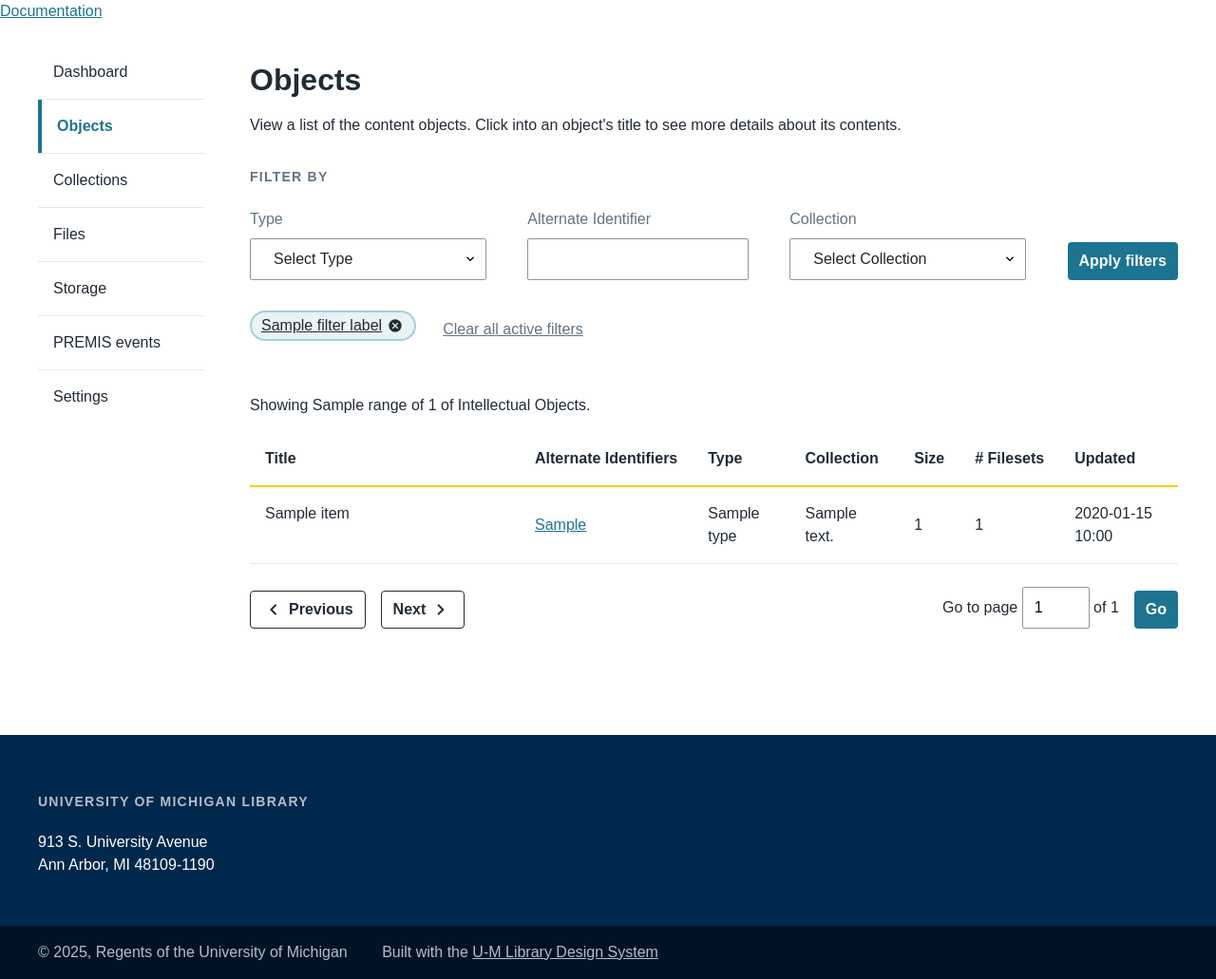
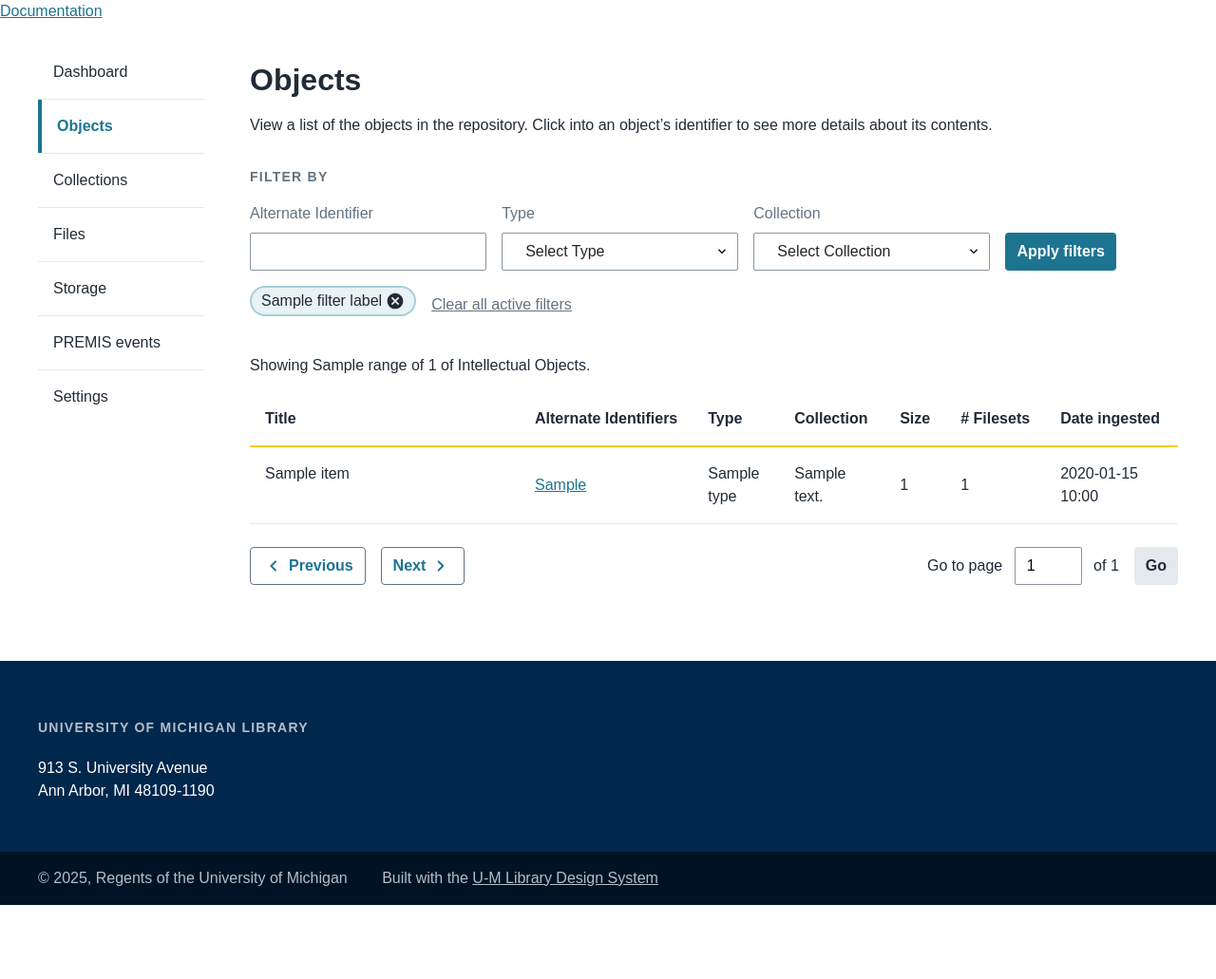
Before and after one commit to mlibrary/dor-console-py, a FastAPI app: template templates/objects.html in a window 1280 px wide. Shown: the whole page at 95% size. After the commit the page ends 953 px from the top, so only its background shows below. Run offline with FastAPI, Linux system fonts and the light colour scheme; the template is opened without the code that fills it: most values are stand-ins (such as "Sample title", 1, 10 or a date in 2020); some libraries are stand-ins or nearby versions; some web fonts are replaced.

Commit message:
Objects page design updates

```diff
--- a/static/css/main.css
+++ b/static/css/main.css
@@ -82,13 +82,26 @@ h3 {
 
 /* Inputs */
 
+.input-group-inline-filters{
+  display: flex;
+  align-items: flex-end;
+  flex-wrap: wrap;
+  flex-direction: row;
+  justify-content: flex-start;
+  margin-bottom: 1rem;
+  gap: 0 1rem;
+  margin-bottom: 1rem;
+}
+
+
 .input-group-inline {
   display: flex;
   align-items: flex-end;
   flex-wrap: wrap;
   flex-direction: row;
   justify-content: space-between;
-  margin-bottom: 2rem;
+  margin-bottom: 1rem;
+  margin-bottom: 1rem;
 }
 
 .input-container {
@@ -101,8 +114,12 @@ input[type="text"], input[type="number"] {
   padding: 0.5rem 0.75rem;
   border-radius: 2px;
   accent-color: var(--color-teal-400);
-  height: 44px;
+  height: 40px;
   font-size: 1rem;
+}
+
+input#alt-id-input {
+  min-width: 28ch;
 }
 
 label {
@@ -121,7 +138,7 @@ label {
 select {
   min-width: 28ch;
   padding: 0 1.75rem 0 1.5rem;
-  height: 44px;
+  height: 40px;
   font-size: 1rem;
   font-family: var(--font-base-family);
   color: #262626;
@@ -172,7 +189,7 @@ aside.page-aside {
   padding-top: 0;
 }
 
-  .side-nav li a :hover {
+.side-nav ul li a:hover {
   text-decoration: underline;
   text-decoration-thickness: 0.125rem;
 }
@@ -317,14 +334,21 @@ table.m-table {
 
 /* Margin */
 .m-0 { margin: 0; }
+.mt-0 { margin-top: 0}
 .mt-1 { margin-top: 1rem; }
 .mt-2 { margin-top: 2rem; }
 .mb-1 { margin-bottom: 1rem; }
 .mb-2 { margin-bottom: 2rem; }
+.ml-0_5 { margin-left: .5rem }
 .ml-1 { margin-left: 1rem; }
 .ml-2 { margin-left: 2rem; }
+.mr-0_5 { margin-right: .5rem }
 .mr-1 { margin-right: 1rem; }
 .mr-2 { margin-right: 2rem; }
+.mx-0_5 {
+  margin-left: 0.5rem;
+  margin-right: 0.5rem;
+}
 
 /* Padding */
 .p-0 { padding: 0; }
--- a/static/css/umich.css
+++ b/static/css/umich.css
@@ -147,6 +147,7 @@ h1 {
     font-size: 14px;
     font-weight: var(--bold);
     font-family: var(--font-base-family);
+    margin-bottom: .5rem;
 }
 
 .viewport-container {
@@ -233,6 +234,7 @@ pre {
 .tag {
   display: flex;
   align-items: center;
+  text-decoration: none;
   gap: 4px;
   color: var(--color-neutral-400);
   background-color: var(--color-teal-100);
@@ -268,7 +270,7 @@ button:disabled {
 .tag-group {
   display: flex;
   width: 800px;
-  gap: 1rem;
+  gap: 0 0.25rem;
   padding-bottom: 2rem;
 }
 
@@ -388,6 +390,12 @@ button:focus,
  padding: 0;
 }
 
+.button--pagination {
+ background: #fff;
+ border: solid 1px var(--color-neutral-300);
+ color: var(--color-teal-400);
+}
+
  button:disabled,
  .button:disabled {
  opacity: 0.75;
@@ -397,7 +405,12 @@ button:focus,
 .button:not([disabled]):active,
 .button:not([disabled]):focus,
 .button:not([disabled]):hover {
-    box-shadow: 0 0 0 2px #fff, 0 0 0 3px var(--color-neutral-400);
+  box-shadow: 0 0 0 2px #fff, 0 0 0 3px var(--color-neutral-400);
+}
+
+.button--clear:hover {
+ text-decoration: underline;
+ text-decoration-thickness: 2px;
 }
 
 /* Description Lists */
--- a/templates/macros/pagination.html
+++ b/templates/macros/pagination.html
@@ -14,7 +14,7 @@
       <div class="input-container mr-1">
         <button
           id="{{ previous_button_id }}"
-          class="button--ghost"
+          class="button button--pagination"
           {% if previous_button_disabled %} disabled {% endif %}
         >
           <span class="material-symbols-rounded">chevron_backward</span>
@@ -24,7 +24,7 @@
       <div class="input-container">
         <button
           id="{{ next_button_id }}"
-          class="button--ghost"
+          class="button button--pagination"
           {% if next_button_disabled %} disabled {% endif %}
         >
           <span>Next</span>
@@ -38,6 +38,7 @@
           Go to page
           <input
             type="number"
+            class="mx-0_5"
             id="{{ page_number_input_id }}"
             name="number"
             min="1"
@@ -49,7 +50,7 @@
         </span>
       </div>
       <div class="input-container">
-        <button id="{{ go_button_id }}" class="button--primary">Go</button>
+        <button id="{{ go_button_id }}" class="button button--secondary">Go</button>
       </div>
     </div>
   </div>
--- a/templates/objects.html
+++ b/templates/objects.html
@@ -9,11 +9,16 @@
 {% include '/partials/_side-nav.html' %}
 <div class="main-content">
   <h1 class="title"> {{ page_title }}</h1>
-  <p class="mb-2">View a list of the content objects. Click into an object's title to see more details about its contents.</p>
+  <p class="mb-2">View a list of the objects in the repository. Click into an object’s identifier to see more details about its contents.</p>
 
   <form action="" method="get">
     <h3 class="subtle-heading">Filter by</h3>
-    <div class="input-group-inline">
+    <div class="input-group-inline-filters">
+       <div class="input-container">
+        <label class="select-label" for="alt-id-input">Alternate Identifier</label>
+        <input id="alt-id-input" type="text" name="alt_identifier" />
+      </div>
+
       <div class="input-container">
         <label class="select-label" for="type-select">Type</label>
           <select id="type-select" class="select" name="object_type">
@@ -22,11 +27,6 @@
             <option value="{{ object_type }}">{{ object_type }}</option>
             {% endfor %}
           </select>
-      </div>
-
-      <div class="input-container">
-        <label class="select-label" for="alt-id-select">Alternate Identifier</label>
-        <input id="alt-id-select" type="text" name="alt_identifier" />
       </div>
 
       <div class="input-container">
@@ -45,7 +45,7 @@
       {% for filter_label in filter_labels %}
       <a class="tag" href="{{ filter_label.remove_url }}">
         <span>{{ filter_label.title }}</span>
-        <svg role="img" aria-hidden="true" focusable="false" xmlns="http://www.w3.org/2000/svg" height="16px" viewBox="0 0 24 24" width="20px" fill="#212B36">
+        <svg role="img" aria-hidden="true" focusable="false" xmlns="http://www.w3.org/2000/svg" height="20px" viewBox="0 0 24 24" width="20px" fill="#212B36">
           <path d="M0 0h24v24H0z" fill="none" />
           <path d="M12 2C6.47 2 2 6.47 2 12s4.47 10 10 10 10-4.47 10-10S17.53 2 12 2zm5 13.59L15.59 17 12 13.41 8.41 17 7 15.59 10.59 12 7 8.41 8.41 7 12 10.59 15.59 7 17 8.41 13.41 12 17 15.59z" />
         </svg>
@@ -57,7 +57,7 @@
     </div>
   </form>
 
-<p>
+<p class="mt-0">
   Showing {{ page.range }} of {{ page.total_items }} of Intellectual Objects.
 </p>
 <div class="table-wrapper">
@@ -70,7 +70,7 @@
       <th scope="col">Collection</td>
       <th scope="col">Size</td>
       <th scope="col"># Filesets</td>
-      <th scope="col">Updated</td>
+      <th scope="col">Date ingested</td>
     </tr>
   </thead>
   <tbody>
```
Lines whose indentation alone changed are shown as unchanged.
